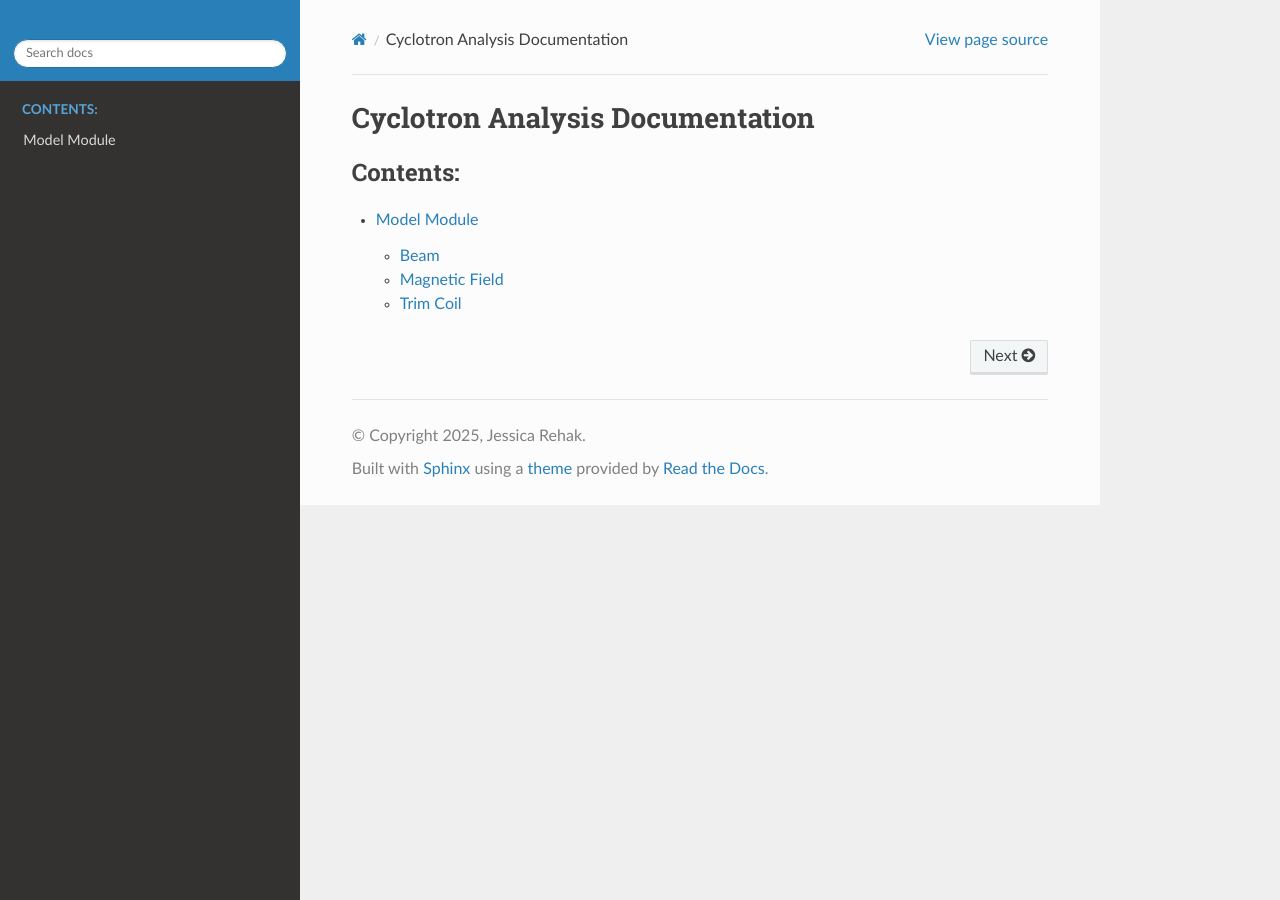
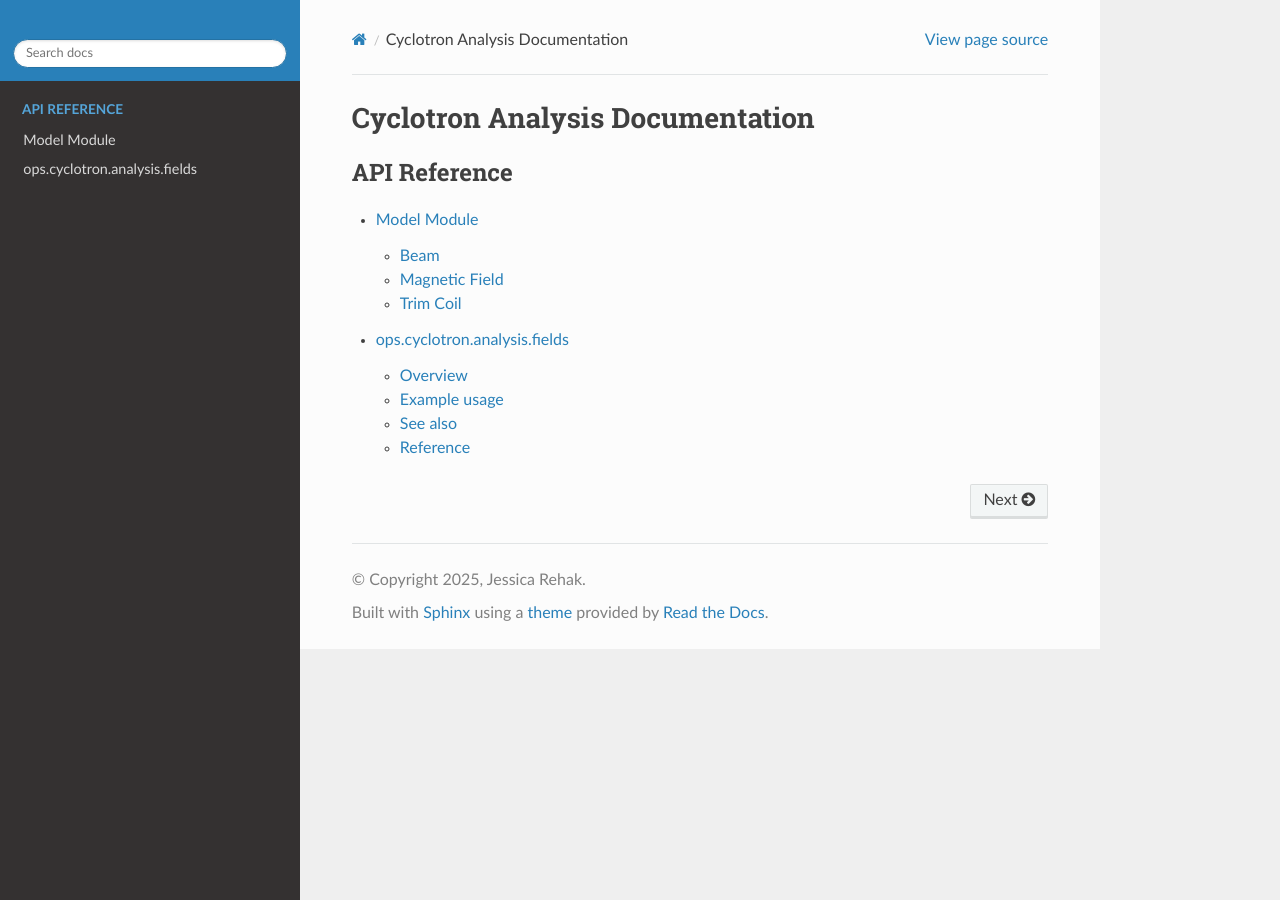
Before and after one commit to lbnl-88ops/cyclotron.analysis, a Sphinx documentation site: the page built from docs/source/index.rst, in a window 1280 px wide. Built offline with Sphinx 7.4.7 and the Read the Docs theme 3.1.0, drawn with Linux system fonts in a browser that asks for light colours; the version number could not be read and is left out; some of the changed lines change nothing that is shown.

Commit message:
added fields documentation

```diff
--- /dev/null
+++ b/docs/source/fields.rst
@@ -0,0 +1,77 @@
+.. _fields_module:
+
+ops.cyclotron.analysis.fields
+==============================
+
+.. currentmodule:: ops.cyclotron.analysis.fields
+
+Overview
+--------
+
+The :mod:`ops.cyclotron.analysis.fields` module provides a single public helper,
+:func:`synchronize_field`.  It modifies an *iron* magnetic field so that its
+**first moment** (the radial synchronous field) is identical to a user‑supplied
+target field.
+
+| **Array layout** – ``MagneticField.values`` is a 2‑D ``numpy.ndarray`` with
+| ``shape = (N_θ, N_r)`` where
+
+* **first index (``θ``)** – azimuthal angle in **radians**
+* **second index (``r``)** – radius in **inches**
+
+The function returns a brand‑new :class:`~ops.cyclotron.analysis.MagneticField`
+instance; the original ``iron_field`` is left unchanged.
+
+The correction is additive and is broadcast over the ``θ``‑axis with
+``np.einsum('ij,j->ij', ...)`` – mathematically:
+
+.. math::
+
+    \Delta B(r) = B_{\text{sync}}(r) -
+    \langle B_{\text{iron}}(r) \rangle ,\qquad
+    B_{\text{new}}(\theta,r) = B_{\text{iron}}(\theta,r) + \Delta B(r).
+
+----
+
+.. autofunction:: synchronize_field
+   :noindex:
+
+----
+
+Example usage
+-------------
+
+.. code-block:: python
+
+    >>> import numpy as np
+    >>> from ops.cyclotron.analysis import MagneticField, synchronize_field
+    >>> # `metadata` describes the grid (θ‑steps, r‑steps, units, …)
+    >>> iron = MagneticField(metadata, values)          # shape (Nθ, Nr) → (θ, r)
+    >>> # Desired first‑moment (radial) field – one value per radial point
+    >>> target = np.linspace(1.0, 2.0, iron.values.shape[1])
+    >>> synced = synchronize_field(iron, target)
+    >>> # The new field now has the requested first moment
+    >>> np.allclose(synced.first_moment(), target)
+    True
+    >>> # The original iron field is unchanged
+    >>> np.array_equal(iron.values, values)          # `values` is the original array
+    True
+
+----
+
+See also
+--------
+
+* :mod:`ops.cyclotron.analysis.magnetic_field` – definition of the
+  :class:`~ops.cyclotron.analysis.MagneticField` class.
+* :mod:`ops.cyclotron.analysis` – top‑level package overview.
+
+----
+
+Reference
+---------
+
+.. automodule:: ops.cyclotron.analysis.fields
+    :members:
+    :undoc-members:
+    :show-inheritance:
--- a/docs/source/index.rst
+++ b/docs/source/index.rst
@@ -3,6 +3,7 @@ Cyclotron Analysis Documentation
 
 .. toctree::
    :maxdepth: 2
-   :caption: Contents:
+   :caption: API Reference
 
    model
+   fields
```
